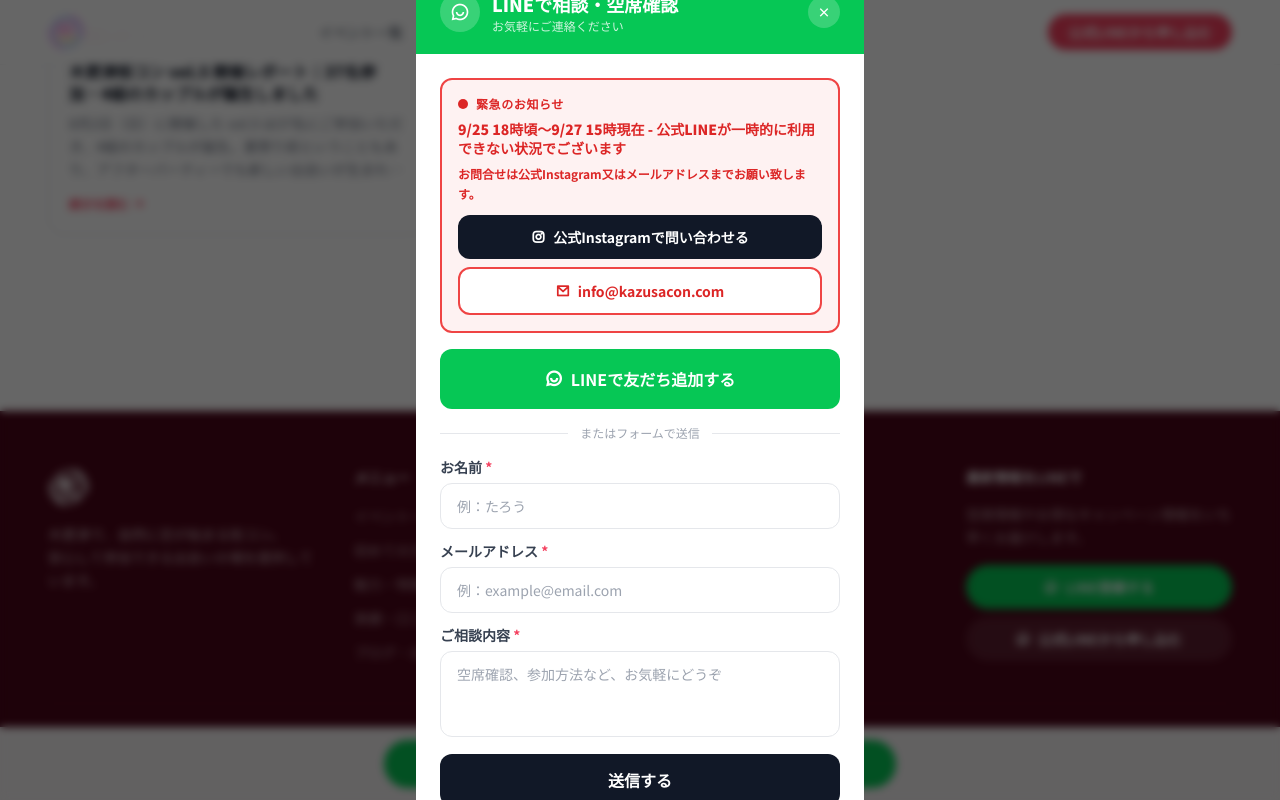
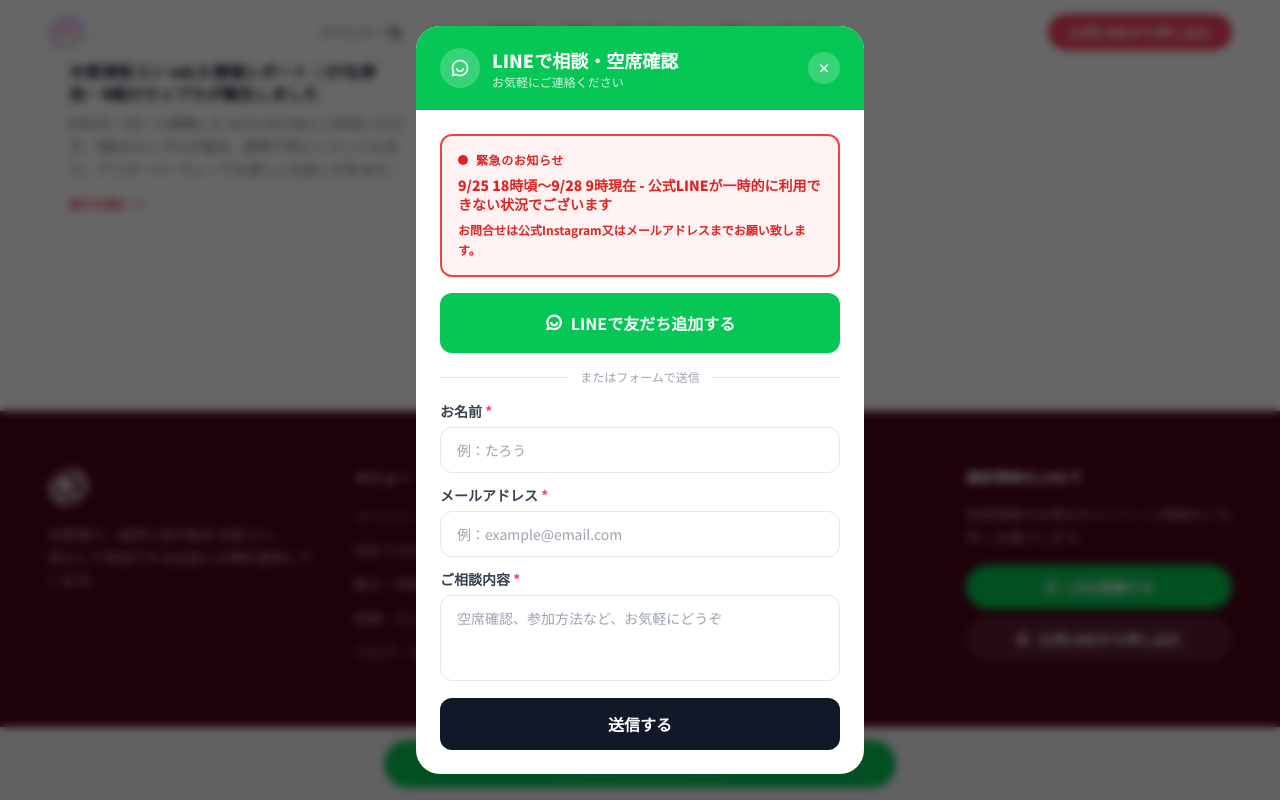
Before and after one commit to SUDORYOMA/kisarazu-machicon, a React (Vite) app: page /blog in a window 1280 px wide. Both pictures are taken after a click on the button "LINE登録する". Shown: the part 2066-2866 px from the top of the page. Built offline with nearby package versions, Linux system fonts and the light colour scheme.

Commit message:
fix: モーダル内の注意書きから連絡先ボタンを外し、日時を 9/28 9時現在に更新
小窓が縦に伸びて画面外にはみ出すため。連絡先は LINE ボタンを押したときの小窓に集約

Co-Authored-By: Claude Opus 5 <noreply@anthropic.com>

```diff
--- a/src/components/AlertNotice.tsx
+++ b/src/components/AlertNotice.tsx
@@ -1,4 +1,4 @@
-import { ALERT, INSTAGRAM_URL, EMAIL } from "@/lib/alert";
+import { ALERT } from "@/lib/alert";
 
 // モーダル内など、狭い場所に出す緊急のお知らせ（トップの大きいバナーは AlertBanner）
 export default function AlertNotice() {
@@ -14,25 +14,7 @@ export default function AlertNotice() {
         <span className="text-red-600 font-black text-xs tracking-wider">緊急のお知らせ</span>
       </div>
       <p className="text-red-600 font-black text-sm leading-snug mb-1.5">{ALERT.title}</p>
-      <p className="text-red-600 font-bold text-xs leading-relaxed mb-3">{ALERT.body}</p>
-      <div className="flex flex-col gap-2">
-        <a
-          href={INSTAGRAM_URL}
-          target="_blank"
-          rel="nofollow noopener noreferrer"
-          className="whitespace-nowrap flex items-center justify-center gap-2 bg-gray-900 text-white font-bold py-3 rounded-xl hover:bg-gray-700 transition-colors cursor-pointer text-sm"
-        >
-          <i className="ri-instagram-line" />
-          公式Instagramで問い合わせる
-        </a>
-        <a
-          href={`mailto:${EMAIL}`}
-          className="whitespace-nowrap flex items-center justify-center gap-2 bg-white border-2 border-red-500 text-red-600 font-bold py-3 rounded-xl hover:bg-red-50 transition-colors cursor-pointer text-sm"
-        >
-          <i className="ri-mail-line" />
-          {EMAIL}
-        </a>
-      </div>
+      <p className="text-red-600 font-bold text-xs leading-relaxed">{ALERT.body}</p>
     </div>
   );
 }
--- a/src/lib/alert.ts
+++ b/src/lib/alert.ts
@@ -5,7 +5,7 @@ export const ALERT: {
   title: string;
   body: string;
 } | null = {
-  title: "9/25 18時頃〜9/27 15時現在 - 公式LINEが一時的に利用できない状況でございます",
+  title: "9/25 18時頃〜9/28 9時現在 - 公式LINEが一時的に利用できない状況でございます",
   body: "お問合せは公式Instagram又はメールアドレスまでお願い致します。",
 };
 
```
